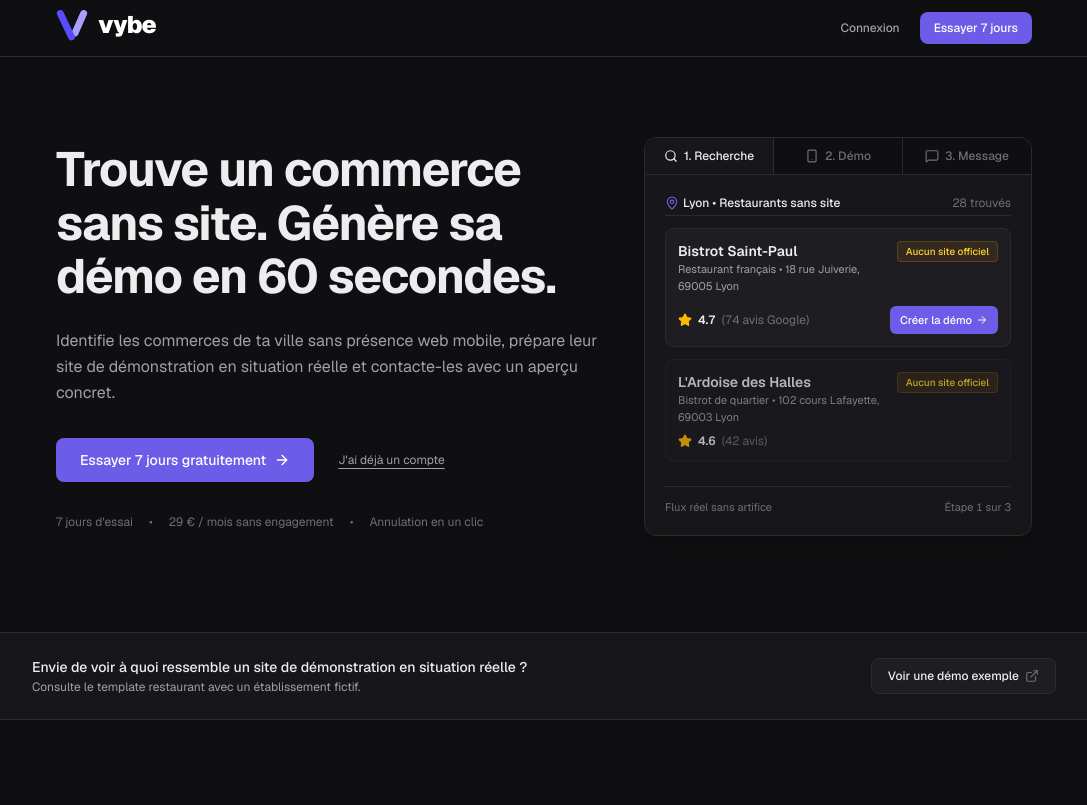
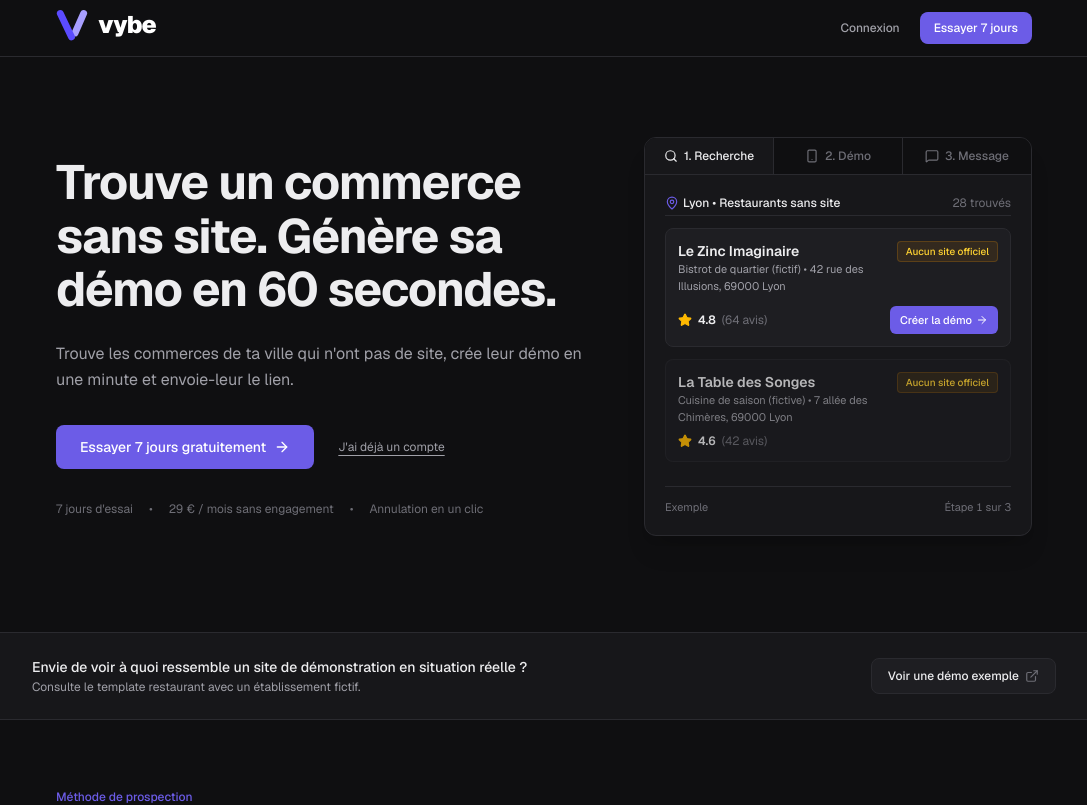
Before and after one commit to acha3444/vybes, a Next.js app: page / in a window 1280 px wide. Shown: the top 805 px of the page, without its empty margins (96-1183 px from the left). Built offline with nearby package versions, Linux system fonts and the light colour scheme.

Commit message:
feat(p6): refine landing subtitle, replace real places with fictional mockups, and balance section spacing

```diff
--- a/src/app/page.tsx
+++ b/src/app/page.tsx
@@ -106,7 +106,7 @@ export default function HomePage() {
             </h1>
 
             <p className="text-sm sm:text-base text-[#A0A0A8] max-w-xl mx-auto lg:mx-0 leading-relaxed">
-              Identifie les commerces de ta ville sans présence web mobile, prépare leur site de démonstration en situation réelle et contacte-les avec un aperçu concret.
+              Trouve les commerces de ta ville qui n&apos;ont pas de site, crée leur démo en une minute et envoie-leur le lien.
             </p>
 
             <div className="pt-2 flex flex-col sm:flex-row items-center justify-center lg:justify-start gap-3">
@@ -165,7 +165,7 @@ export default function HomePage() {
       </section>
 
       {/* COMMENT ÇA MARCHE : 3 ÉTAPES CLAIRES */}
-      <section className="max-w-5xl mx-auto px-4 sm:px-6 py-16 sm:py-24 space-y-10">
+      <section className="max-w-5xl mx-auto px-4 sm:px-6 py-12 sm:py-16 space-y-8">
         <div className="space-y-2">
           <span className="text-xs font-medium text-[#6C5CE7]">
             Méthode de prospection
--- a/src/components/landing/HeroVisual.tsx
+++ b/src/components/landing/HeroVisual.tsx
@@ -60,15 +60,15 @@ export function HeroVisual() {
               <span className="text-[#6E6E76] tabular-nums">28 trouvés</span>
             </div>
 
-            {/* Fausse liste d'un commerce réel avec ses vraies métadonnées */}
+            {/* Liste d'établissements clairement fictifs */}
             <div className="p-3 rounded-[8px] bg-[#1E1E22] border border-[#2A2A2F] space-y-2">
               <div className="flex items-start justify-between gap-2">
                 <div>
                   <h4 className="font-semibold text-sm text-[#EDEDEF]">
-                    Bistrot Saint-Paul
+                    Le Zinc Imaginaire
                   </h4>
                   <p className="text-[11px] text-[#A0A0A8]">
-                    Restaurant français • 18 rue Juiverie, 69005 Lyon
+                    Bistrot de quartier (fictif) • 42 rue des Illusions, 69000 Lyon
                   </p>
                 </div>
                 <span className="text-[10px] px-2 py-0.5 rounded-[4px] bg-amber-500/10 text-amber-300 border border-amber-500/20 font-medium whitespace-nowrap">
@@ -79,8 +79,8 @@ export function HeroVisual() {
               <div className="flex items-center justify-between pt-1">
                 <div className="flex items-center gap-1.5 text-xs text-[#EDEDEF] tabular-nums">
                   <Star className="w-3.5 h-3.5 text-amber-400 fill-amber-400" />
-                  <span className="font-semibold">4.7</span>
-                  <span className="text-[#6E6E76]">(74 avis Google)</span>
+                  <span className="font-semibold">4.8</span>
+                  <span className="text-[#6E6E76]">(64 avis)</span>
                 </div>
 
                 <button
@@ -98,10 +98,10 @@ export function HeroVisual() {
               <div className="flex items-start justify-between gap-2">
                 <div>
                   <h4 className="font-semibold text-sm text-[#EDEDEF]">
-                    L&apos;Ardoise des Halles
+                    La Table des Songes
                   </h4>
                   <p className="text-[11px] text-[#A0A0A8]">
-                    Bistrot de quartier • 102 cours Lafayette, 69003 Lyon
+                    Cuisine de saison (fictive) • 7 allée des Chimères, 69000 Lyon
                   </p>
                 </div>
                 <span className="text-[10px] px-2 py-0.5 rounded-[4px] bg-amber-500/10 text-amber-300 border border-amber-500/20 font-medium whitespace-nowrap">
@@ -131,19 +131,19 @@ export function HeroVisual() {
 
               <div className="rounded-[8px] bg-stone-900 text-stone-100 p-4 space-y-2 border border-stone-800">
                 <span className="text-[10px] text-amber-400 font-medium block">
-                  Bistrot traditionnel • Lyon 5e
+                  Bistrot traditionnel • Établissement fictif
                 </span>
                 <h4 className="text-base font-bold text-white tracking-tight">
-                  Bistrot Saint-Paul
+                  Le Zinc Imaginaire
                 </h4>
                 <p className="text-[11px] text-stone-300 leading-relaxed">
-                  Cuisine de marché, produits frais du terroir lyonnais.
+                  Cuisine de marché, produits frais du terroir imaginaire.
                 </p>
 
                 <div className="pt-2 flex items-center gap-2">
                   <div className="h-7 px-3 rounded-[6px] bg-[#c2410c] text-white text-[11px] font-medium flex items-center gap-1">
                     <Phone className="w-3 h-3" />
-                    <span>Appeler • 04 78 28 00 00</span>
+                    <span>Appeler • 04 00 00 00 00</span>
                   </div>
                 </div>
               </div>
@@ -155,7 +155,7 @@ export function HeroVisual() {
                 </div>
                 <div className="p-2 rounded-[6px] bg-[#17171A] border border-[#2A2A2F]">
                   <MapPin className="w-3 h-3 text-[#EDEDEF] mb-1" />
-                  <span>18 rue Juiverie, Lyon 5e</span>
+                  <span>42 rue des Illusions, Lyon</span>
                 </div>
               </div>
             </div>
@@ -180,10 +180,10 @@ export function HeroVisual() {
 
             <div className="p-3.5 rounded-[8px] bg-[#1E1E22] border border-[#2A2A2F] text-xs text-[#EDEDEF] leading-relaxed space-y-2">
               <p>
-                Bonjour, c&apos;est Achraf. J&apos;ai préparé un aperçu de site web mobile pour Bistrot Saint-Paul à Lyon afin de présenter votre carte, vos horaires et votre contact direct :
+                Bonjour, c&apos;est Alex. J&apos;ai préparé un aperçu de site web mobile pour Le Zinc Imaginaire à Lyon afin de présenter votre carte, vos horaires et votre contact direct :
               </p>
               <div className="p-2 rounded-[6px] bg-[#17171A] text-[#6C5CE7] font-mono text-[11px] select-all border border-[#2A2A2F]">
-                https://vybe.fr/d/bistrot-saint-paul
+                https://vybe.fr/d/zinc-imaginaire
               </div>
               <p className="text-[#A0A0A8]">
                 Vous pouvez y jeter un coup d&apos;œil quand vous avez deux minutes, c&apos;est sans engagement. Bonne journée.
@@ -205,7 +205,7 @@ export function HeroVisual() {
 
         {/* Pied de carte avec statut */}
         <div className="pt-3 border-t border-[#2A2A2F] flex items-center justify-between text-[11px] text-[#6E6E76]">
-          <span>Flux réel sans artifice</span>
+          <span>Exemple</span>
           <span className="tabular-nums">Étape {activeStep} sur 3</span>
         </div>
       </div>
```
